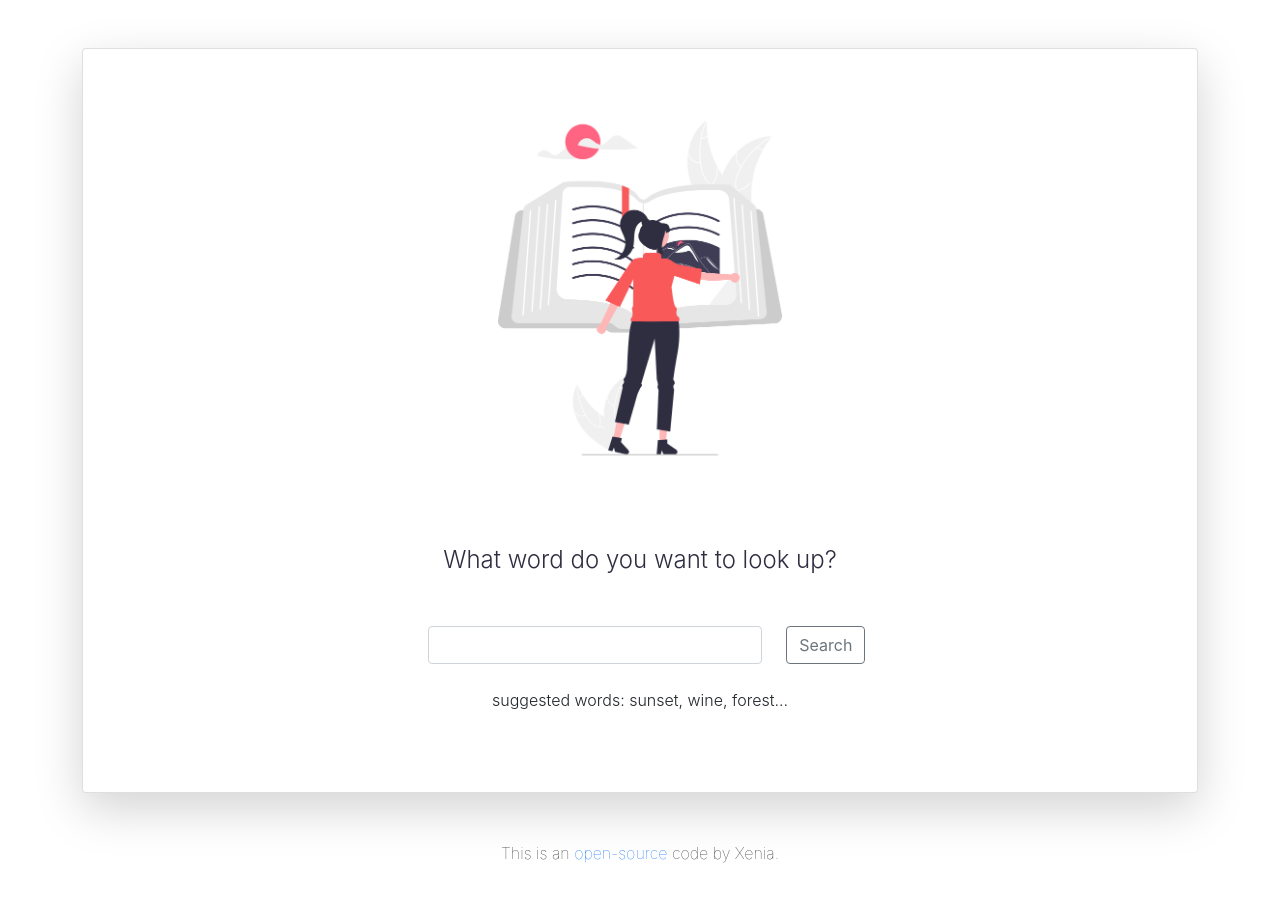
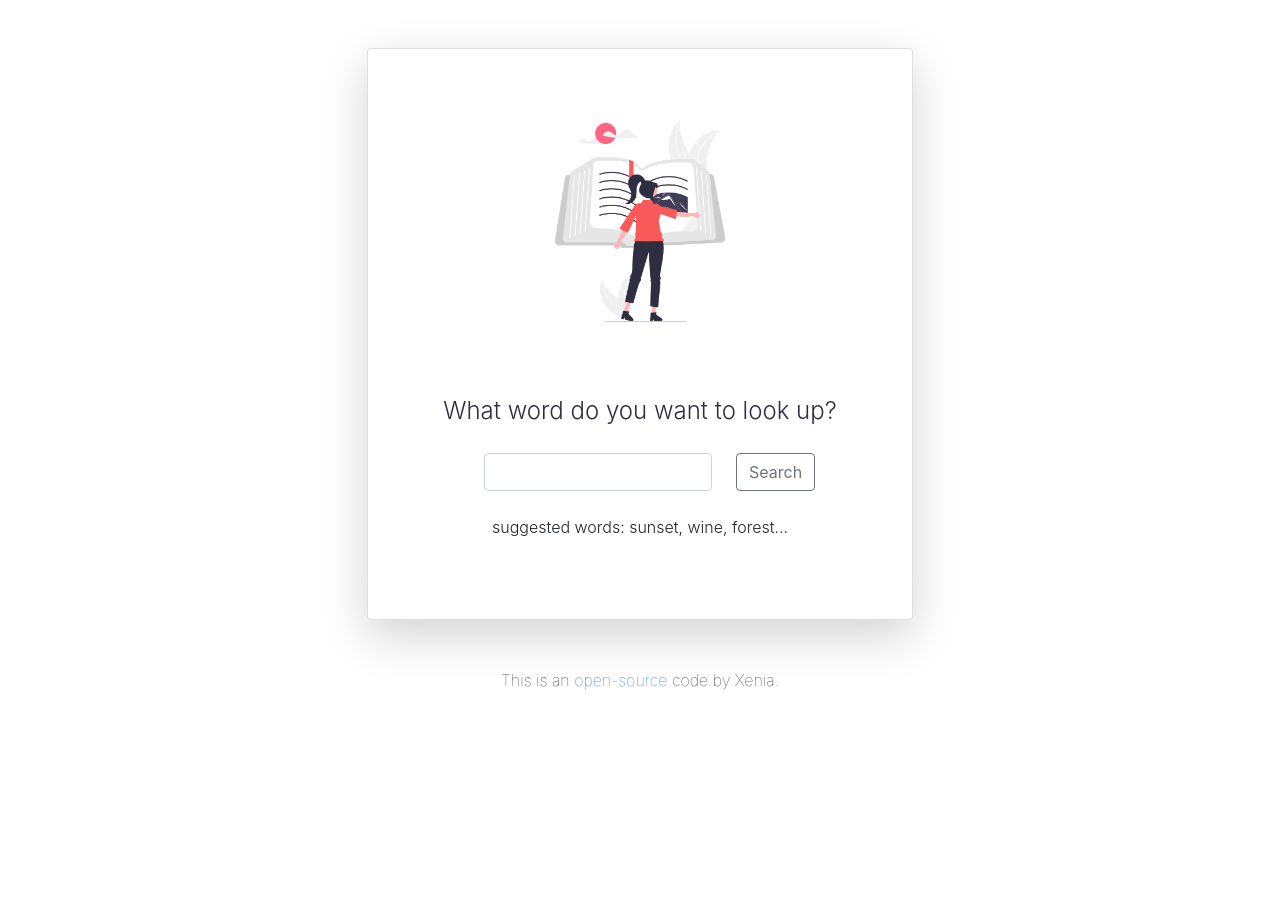
Before and after one commit to XENIAAPavlova/dictionary-project, a React (Create React App) app: page / in a window 1280 px wide. Shown: the top 902 px of the page. After the commit the page ends 800 px from the top, so only its background shows below. Built offline with nearby package versions, Linux system fonts and the light colour scheme.

Commit message:
Changed UI

```diff
--- a/src/App.js
+++ b/src/App.js
@@ -6,12 +6,14 @@ export default function App() {
   return (
     <div className="App">
       <div className="container">
+        <div className="row justify-content-center">
+          <div className="col-6">
             <div className="card shadow-lg p-3 mt-5 mb-5 bg-body rounded">
               <div className="card-body">
                 <div className="App-header text-center">
                   <img
                     src={logo}
-                className="App-logo img-fluid"
+                    className="App-logo img-fluid mt-3"
                     alt="logo"
                     width={400}
                   />
@@ -22,6 +24,8 @@ export default function App() {
                   </div>
                   <Dictionary />
                 </main>
+              </div>
+            </div>
           </div>
         </div>
       </div>
--- a/src/Dictionary.js
+++ b/src/Dictionary.js
@@ -27,16 +27,16 @@ export default function Dictionary() {
   }
 
   return (
-    <div className="Dictionary text-center mt-5 mb-5">
+    <div className="Dictionary text-center mt-4 mb-4">
       <form className="row justify-content-center" onSubmit={search}>
-        <div className="col-4">
+        <div className="col-6">
           <input
             className="form-control"
             type="search"
             onChange={handleKeywordChange}
           />
         </div>
-        <div className="col-1">
+        <div className="col-2">
           <button
             type="submit"
             className="btn btn btn-outline-secondary justify-content-md-end"
```
Lines whose indentation alone changed are shown as unchanged.
